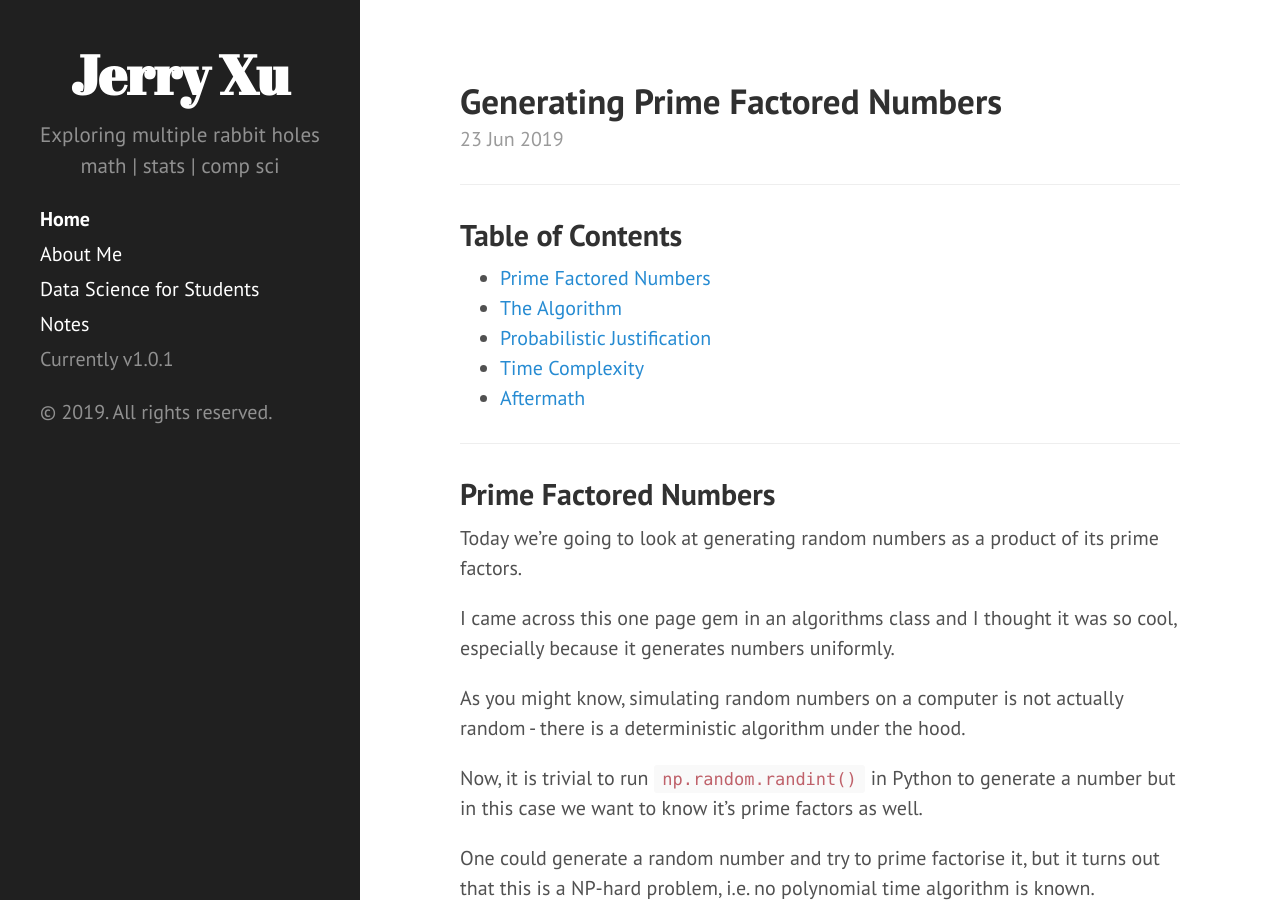
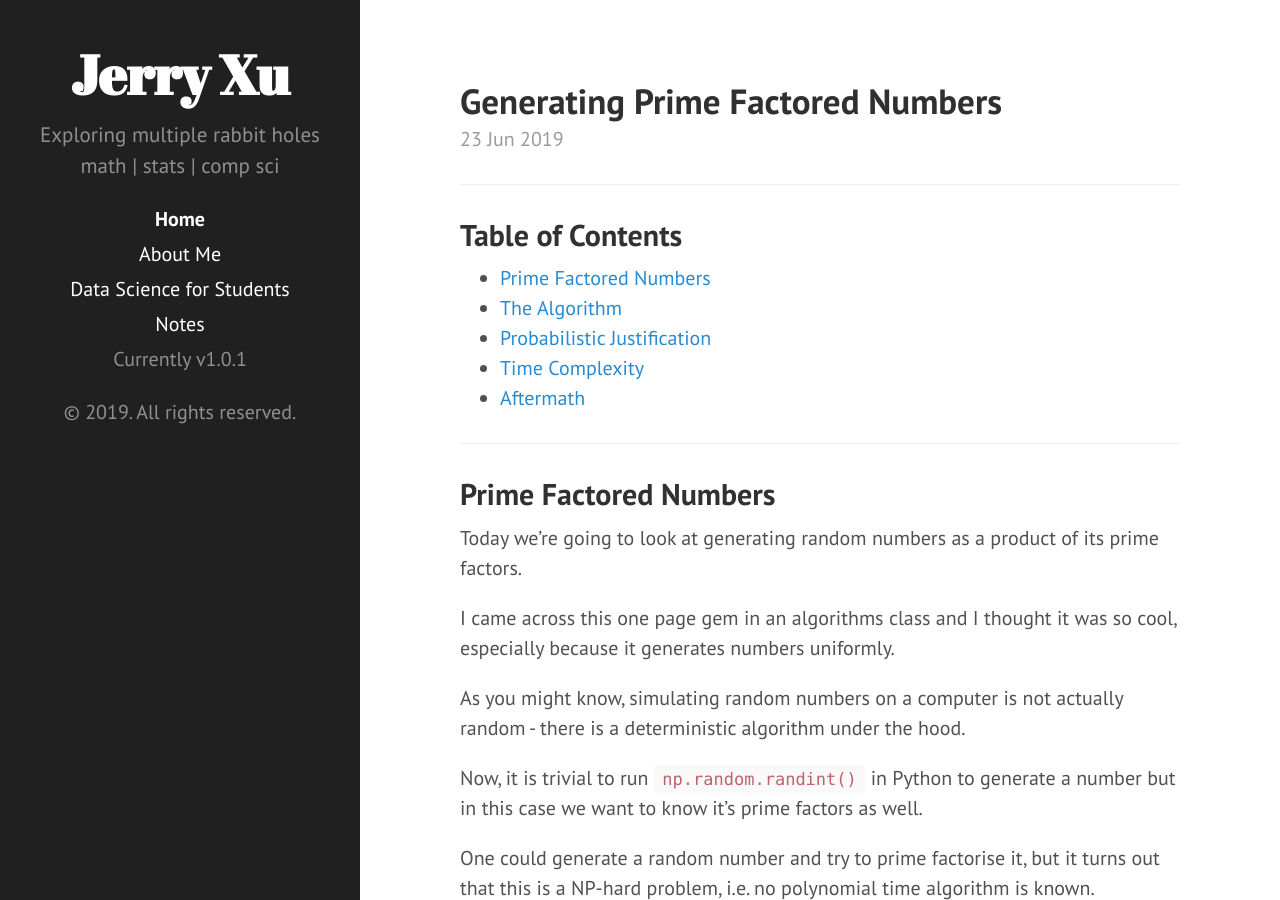
Before and after one commit to jerry-ye-xu/jerry-ye-xu.github.io, a Jekyll site: the page built from index.html, in a window 1280 px wide and 900 px high. Built offline with Jekyll 4.4.1, drawn with Linux system fonts in a browser that asks for light colours; formulas are drawn with MathJax 3; the list of posts is cut into pages by our own code.

Commit message:
edit sidebar.html

```diff
--- a/_includes/sidebar.html
+++ b/_includes/sidebar.html
@@ -10,7 +10,7 @@
     </div>
 
     <nav class="sidebar-nav">
-      <a class="sidebar-nav-item{% if page.url == '/' %} active{% endif %}" href="/">Home</a>
+      <a align ="center" class="sidebar-nav-item{% if page.url == '/' %} active{% endif %}" href="/">Home</a>
 
       {% comment %}
         The code below dynamically generates a sidebar nav of pages with
@@ -21,18 +21,18 @@
       {% for node in pages_list %}
         {% if node.title != null %}
           {% if node.layout == "page" %}
-            <a class="sidebar-nav-item{% if page.url == node.url %} active{% endif %}" href="{{ node.url }}">{{ node.title }}</a>
+              <a align ="center" class="sidebar-nav-item{% if page.url == node.url %} active{% endif %}" href="{{ node.url }}">{{ node.title }}</a>
           {% endif %}
         {% endif %}
       {% endfor %}
 
      <!--  <a class="sidebar-nav-item" href="/public/jerry_xu_resume.pdf">Resume</a> -->
-      <span class="sidebar-nav-item">Currently v{{ site.version }}</span>
+      <span align ="center" class="sidebar-nav-item">Currently v{{ site.version }}</span>
     </nav>
 
     <!-- <i class="fab fa-medium"></i> -->
 
 
-    <p>&copy; {{ site.time | date: '%Y' }}. All rights reserved.</p>
+    <p align ="center">&copy; {{ site.time | date: '%Y' }}. All rights reserved.</p>
   </div>
 </div>
```
